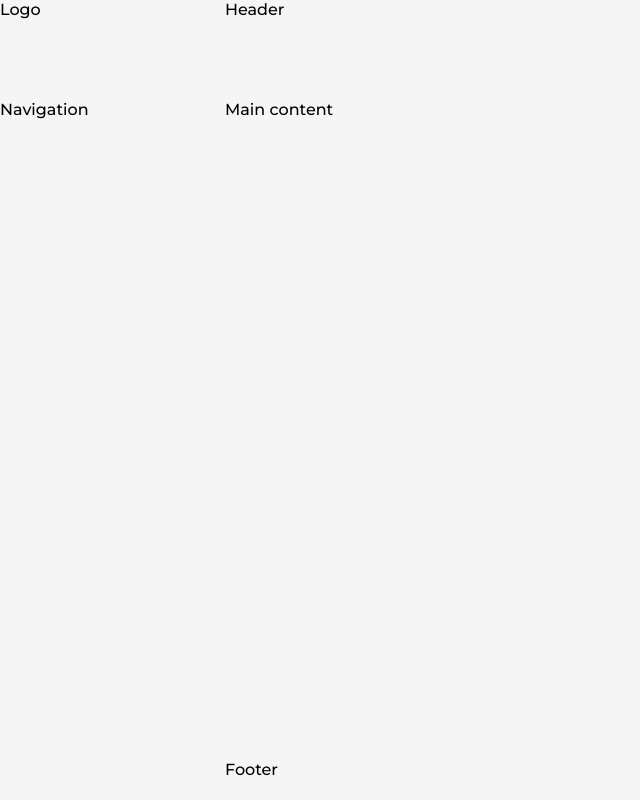
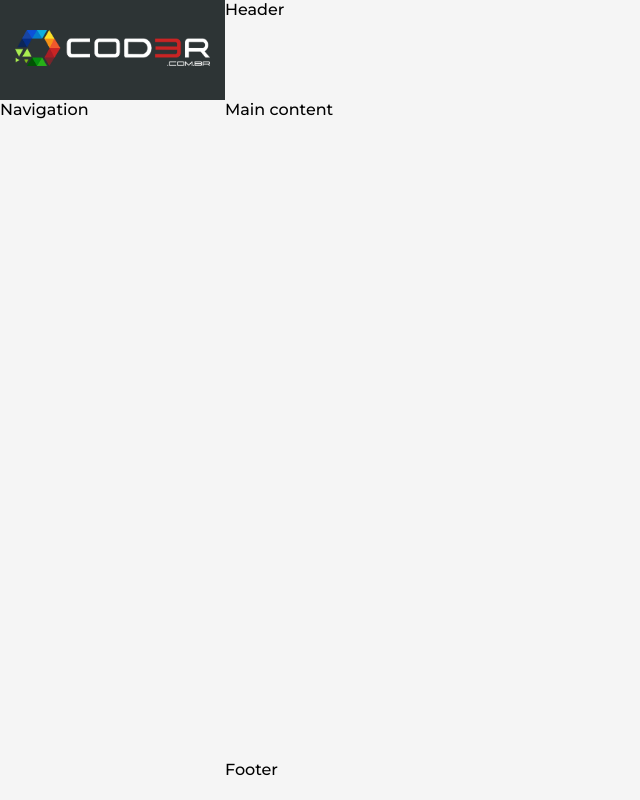
Before and after one commit to leo123nunes/crud-userRegistration-react, a React (Create React App) app in the folder frontend/: page / in a window 1280 px wide. Shown: the whole page, without its empty margins (0-640 px from the left). Built offline with nearby package versions, Linux system fonts and the light colour scheme.

Commit message:
Adding the logo

```diff
--- a/frontend/src/components/templates/Logo.css
+++ b/frontend/src/components/templates/Logo.css
@@ -0,0 +1,12 @@
+aside.logo{
+    background-color: var(--bg-dark);
+    display: flex;
+    justify-content: center;
+    align-items: center;
+}
+
+.logoImage{
+    width: 100%;
+    height: 100%;
+    padding: 25px 15px;
+}
--- a/frontend/src/components/templates/Logo.jsx
+++ b/frontend/src/components/templates/Logo.jsx
@@ -1,7 +1,10 @@
 import './Logo.css'
+import Logo from '../../assets/logo.png'
 import React from 'react'
 
 export default props =>
     <aside className="logo">
-        Logo
+        <a href="/" className="logo">
+            <img src={Logo} alt="Logo" className="logoImage"></img>
+        </a>
     </aside>
--- a/frontend/src/main/App.css
+++ b/frontend/src/main/App.css
@@ -1,5 +1,5 @@
 :root{
-    --bg-dark: rgb(51, 51, 51);
+    --bg-dark: rgb(45, 52, 53);
 
     --logo-height: 100px;
     --header-height: 100px;
```
Also changed, not shown: frontend/src/assets/logo.png (added), 1 other file (tests, documents, lock files or other folders).
